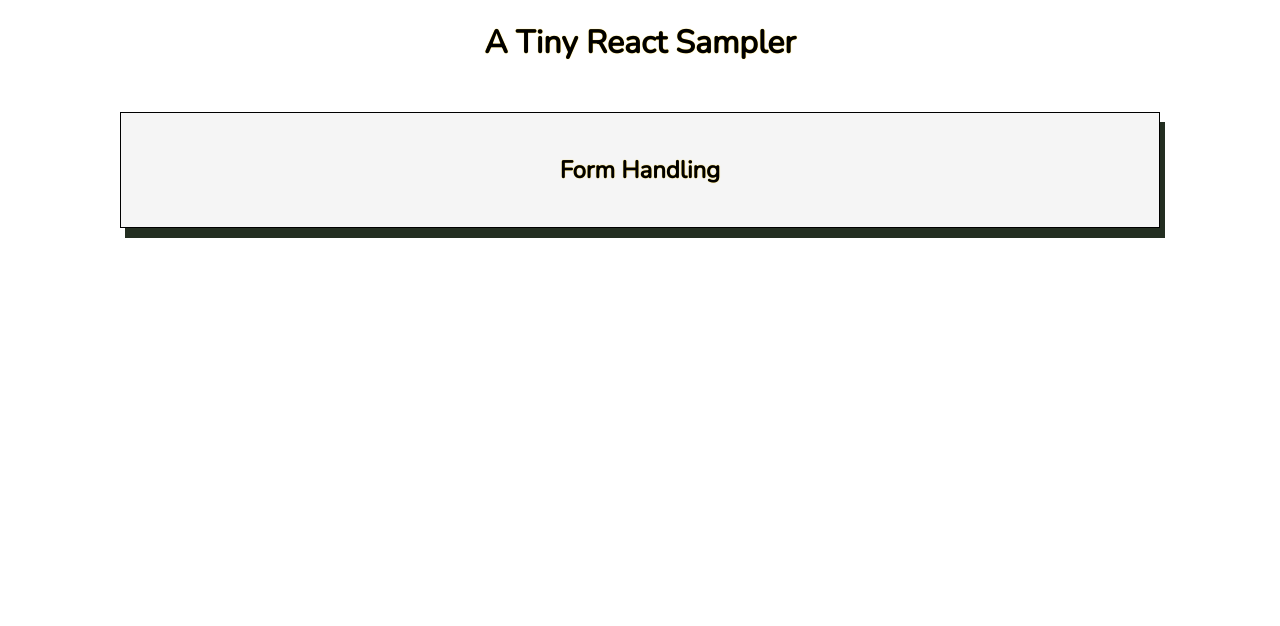
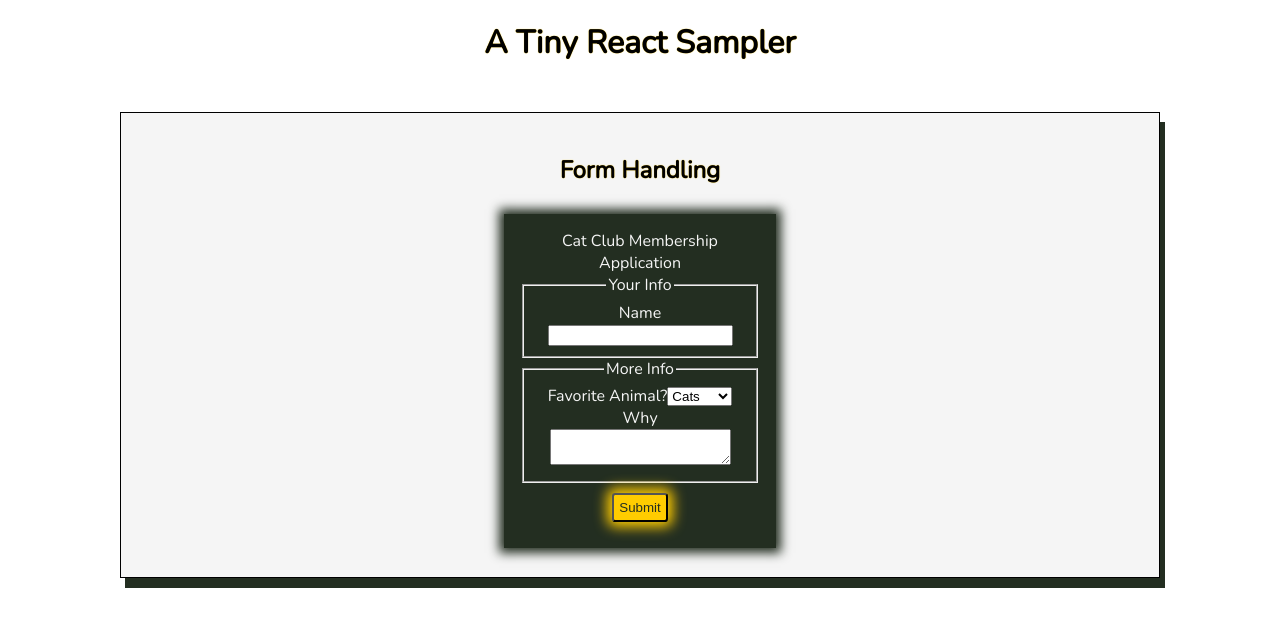
Before and after one commit to VickiLanger/Tiny-React-Sampler, a React (Create React App) app: page / in a window 1280 px wide. Shown: the top 626 px of the page. Built offline with nearby package versions, Linux system fonts and the light colour scheme.

Commit message:
Controlled Components

```diff
--- a/src/App.js
+++ b/src/App.js
@@ -11,9 +11,10 @@ import "./styles.css";
 // import UserGreeting from "./components/UserGreeting";
 // import NameList from "./components/NameList";
 // import Stylesheet from "./components/Stylesheet";
-import Inline from "./components/Inline";
+// import Inline from "./components/Inline";
 import "./AppStyles.css";
-import styles from "./AppStyles.module.css";
+// import styles from "./AppStyles.module.css";
+import Form from "./components/Form";
 
 class App extends Component {
   render() {
@@ -22,6 +23,7 @@ class App extends Component {
         <h1>A Tiny React Sampler</h1>
         <div id="outerSection">
           <h2>Form Handling</h2>
+          <Form />
         </div>
         {/* <div id="outerSection">
           <h2>Functional Components</h2>
--- /dev/null
+++ b/src/components/Form.js
@@ -0,0 +1,77 @@
+import React, { Component } from "react";
+
+class Form extends Component {
+  constructor(props) {
+    super(props);
+
+    this.state = {
+      name: "",
+      comments: "",
+      animal: "Cats",
+    };
+  }
+  handleNameChange = (event) => {
+    this.setState({
+      name: event.target.value,
+    });
+  };
+
+  handleAnimalChange = (event) => {
+    this.setState({
+      animal: event.target.value,
+    });
+  };
+
+  handleCommentsChange = (event) => {
+    this.setState({
+      comments: event.target.value,
+    });
+  };
+
+  handleSubmit = (event) => {
+    alert(
+      `Hi ${this.state.name}. I'm glad to here you like ${this.state.animal}`
+    );
+    event.preventDefault; // avoids refresh
+  };
+
+  render() {
+    const { name, comments, animal } = this.state; // this allows removing "this.state" from each of the value props
+    return (
+      <div id="innerSection">
+        <form onSubmit={this.handleSubmit}>
+          Cat Club Membership Application
+          <fieldset>
+            {" "}
+            <legend>Your Info</legend>
+            <label>Name</label>
+            <input type="text" value={name} onChange={this.handleNameChange} />
+          </fieldset>
+          <fieldset>
+            <legend>More Info</legend>
+            <label>Favorite Animal?</label>
+            <select value={animal} onChange={this.handleAnimalChange}>
+              <option value="cats">Cats</option>
+              <option value="kitties">Kitties</option>
+              <option value="felines">Felines</option>
+            </select>
+            <label>Why</label>
+            <textarea
+              value={comments}
+              onChange={this.handleCommentsChange}
+            ></textarea>
+          </fieldset>
+          <button>Submit</button>
+        </form>
+      </div>
+    );
+  }
+}
+
+export default Form;
+
+// Controlled component cycle:
+// set initial value from state -> propagating changed value to the state -> update input field
+// step 1 - set up jsx/html
+// step 2 - add to constructor
+// step 3 - handling onChange event
```
